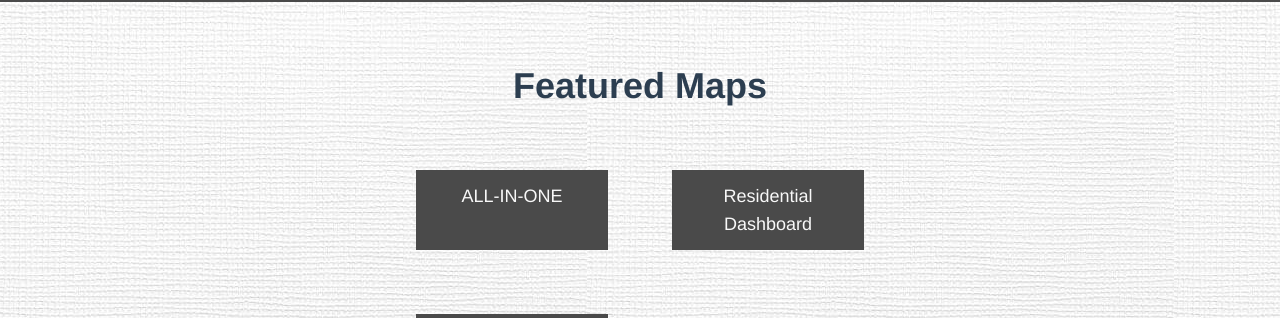
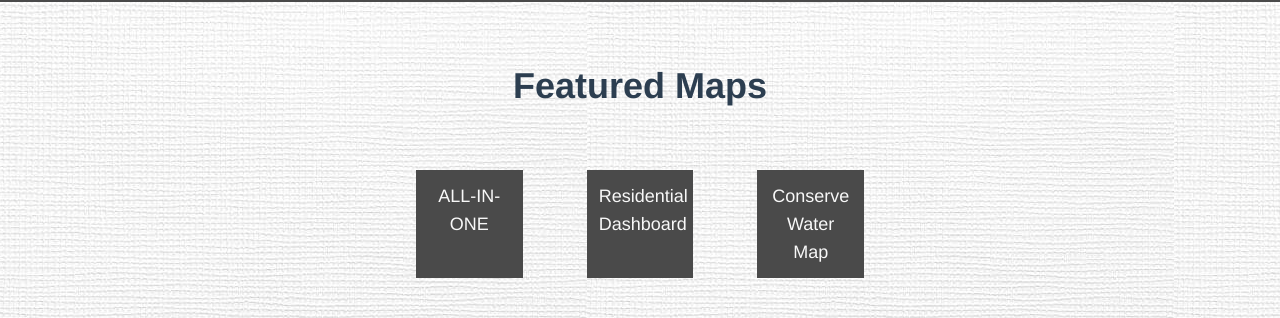
Before and after one commit to dwightlagrone1971/shermangis, a Vue app: page /#/ in a window 1280 px wide. Shown: the part 482-800 px from the top of the page. Built offline with nearby package versions, Linux system fonts and the light colour scheme.

Commit message:
Commit_062521_v2

```diff
--- a/src/components/WebMaps.vue
+++ b/src/components/WebMaps.vue
@@ -1,7 +1,7 @@
 <template>
   <div class="">
     <h1 class="pt-16 pb-8 text-4xl font-bold">Featured Maps</h1>
-    <div class="grid md:grid-cols-2 md:mx-96">
+    <div class="grid md:grid-cols-3 md:mx-96">
       <div v-for="item in items" :key="item" class="m-8 inline-block transition transform hover:-translate-y-3 motion-reduce:transition-none motion-reduce:transform-none" style="background-color: #4a4a4a" >
         <a :href="item.url" :title="item.name" target="_blank">
           <div class="text-lg p-3" style="color: #f8f8f8">
```
